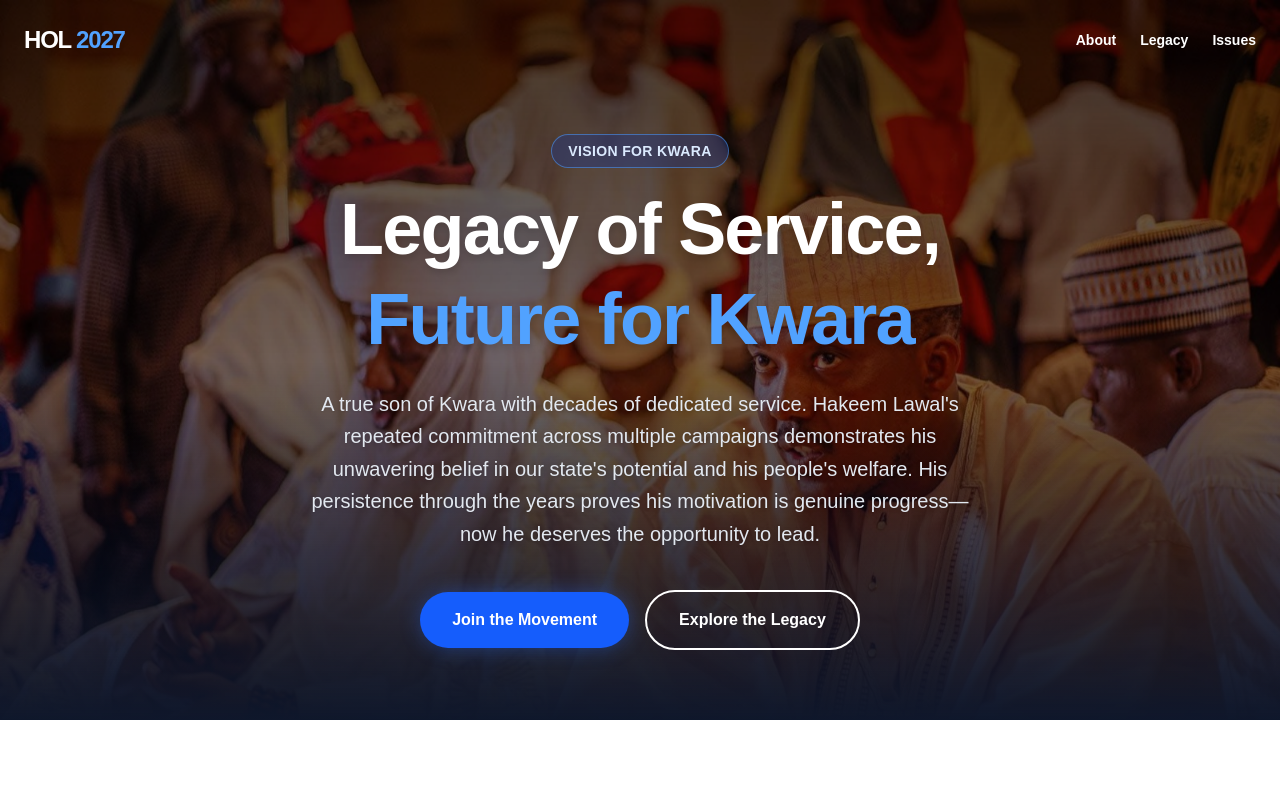
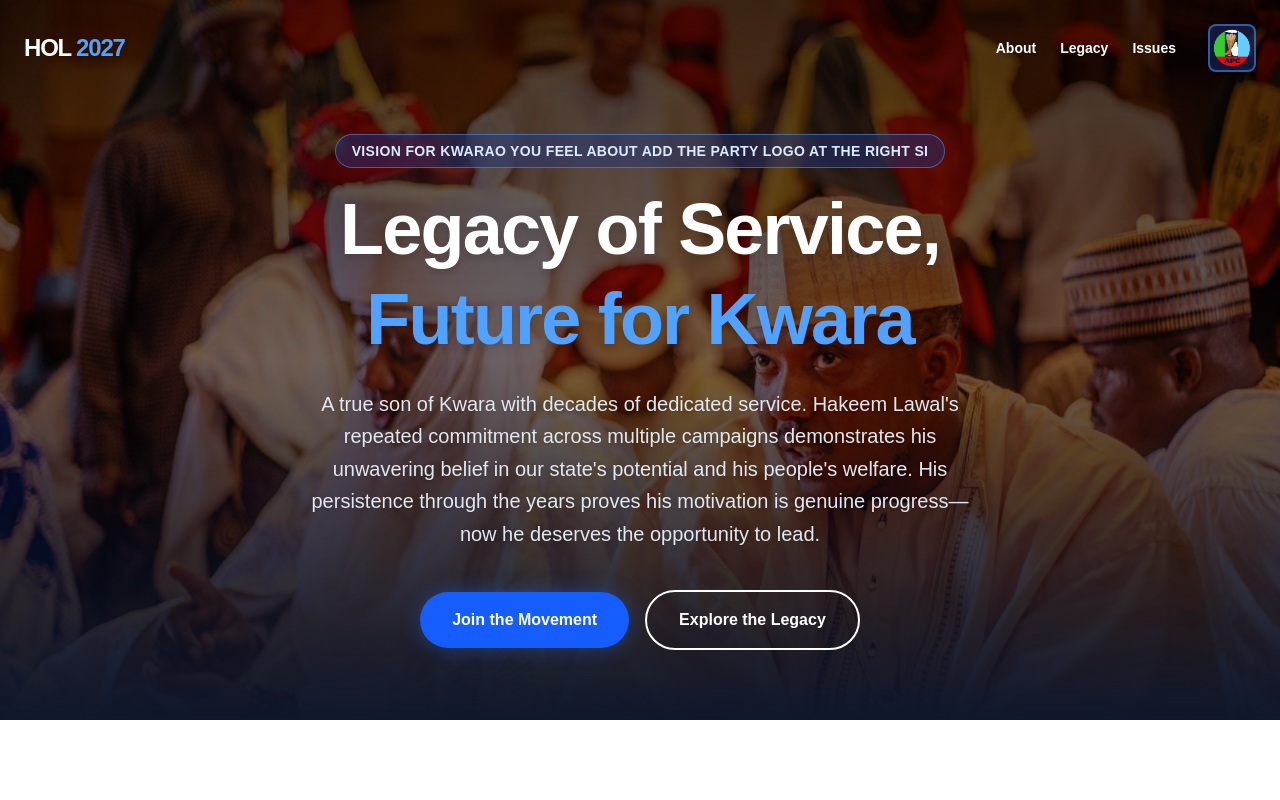
Before and after one commit to bolajareinvestmentltd-labs/Hol_2027, a Next.js app: page / in a window 1280 px wide. Shown: the top 800 px of the page. Built offline with nearby package versions, Linux system fonts and the light colour scheme.

Commit message:
Party logo fixed

```diff
--- a/src/app/page.tsx
+++ b/src/app/page.tsx
@@ -26,10 +26,16 @@ export default function Home() {
         <div className="text-2xl font-black tracking-tighter text-white drop-shadow-md">
           HOL <span className="text-blue-400">2027</span>
         </div>
-        <div className="hidden md:flex gap-6 text-sm font-semibold text-white drop-shadow-md">
-          <span className="hover:text-blue-300 cursor-pointer transition">About</span>
-          <span className="hover:text-blue-300 cursor-pointer transition">Legacy</span>
-          <span className="hover:text-blue-300 cursor-pointer transition">Issues</span>
+        <div className="flex items-center gap-8">
+          <div className="hidden md:flex gap-6 text-sm font-semibold text-white drop-shadow-md">
+            <span className="hover:text-blue-300 cursor-pointer transition">About</span>
+            <span className="hover:text-blue-300 cursor-pointer transition">Legacy</span>
+            <span className="hover:text-blue-300 cursor-pointer transition">Issues</span>
+          </div>
+          {/* Party Logo Section - Professional Standard */}
+          <div className="w-12 h-12 rounded-lg border-2 border-blue-400/50 bg-blue-900/40 backdrop-blur-md flex items-center justify-center drop-shadow-md">
+            <img src="/logo.png" alt="Party Logo" className="w-10 h-10 object-contain" />
+          </div>
         </div>
       </nav>
 
@@ -58,7 +64,7 @@ export default function Home() {
         {/* Hero Content */}
         <div className="relative z-20 max-w-4xl mx-auto text-center px-6 mt-16">
           <div className="inline-block mb-4 px-4 py-1.5 rounded-full border border-blue-400/50 bg-blue-900/40 backdrop-blur-md text-blue-100 text-sm font-bold tracking-wide">
-            VISION FOR KWARA
+            VISION FOR KWARAO YOU FEEL ABOUT ADD THE PARTY LOGO AT THE RIGHT SI
           </div>
 
           <h1 className="text-5xl md:text-7xl font-extrabold text-white mb-6 leading-tight tracking-tight drop-shadow-lg">
```
Also changed, not shown: public/logo.png (added).
